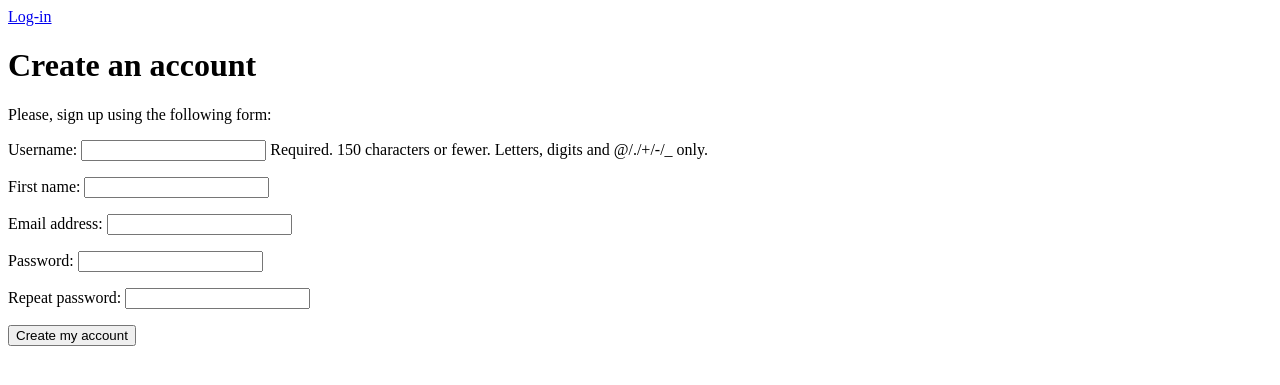
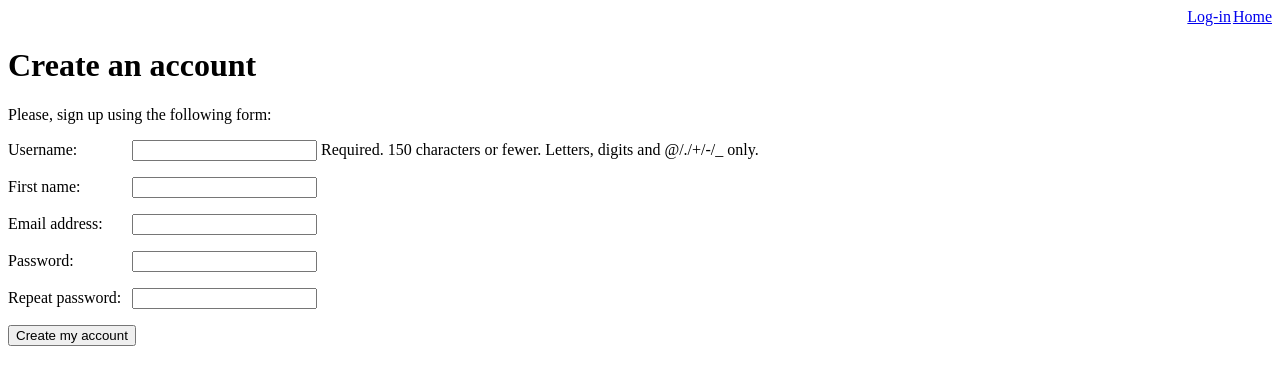
Before and after one commit to russell-warlow/weather_app, a Django app: page /register/ in a window 1280 px wide. Shown: the top 385 px of the page. Run offline with Django 5.2, Linux system fonts and the light colour scheme; parts of the project's set-up code (start-up, migrations or seed data) failed here and were passed over.

Commit message:
fixed issue with associating session data with a user; small UI improvements, re-direct to main page after logout, going to coordinate on map upon clicking peak dropdown, associating main css with base html so it's extended to all inheritors

```diff
--- a/weather/static/weather/css/main.css
+++ b/weather/static/weather/css/main.css
@@ -88,10 +88,15 @@
 }
 
 .collapsible {
+  display: flex;
+  align-items: center;
+  justify-content: center;
+  text-align: center;
   background-color: #eee;
   cursor: pointer;
   border: 1px solid;
   font-size: 14px;
+  width: 1.5em;
 }
 
 .content {
@@ -100,7 +105,8 @@
 
 .header {
   display: flex;
-  justify-content: space-between;
+  justify-content: flex-end;
+  gap: 2px;
 }
 
 .accounts {
@@ -112,16 +118,15 @@
   background: none;
   border: none;
   color: #007bff;
-  text-decoration: underline;
+  /* text-decoration: underline;  */
   cursor: pointer;
   padding: 0;
   font-size: 1em;
 }
 
 .progress-bar {
-  /* somehow not used or overriden ... ?
-  width: 100px; */
-
+  /* somehow not used or overriden ... ? */
+  width: 30em;
   height: .25em;
   background-color: lightskyblue;
   border-radius: 1.5em;
@@ -141,3 +146,22 @@
   align-items: center;
   width: 150px;
 }
+
+.remove {
+  display: flex;
+  align-items: center;
+  justify-content: center;
+  text-align: center;
+  width: 1.5em;
+}
+
+/* aligning django generated form fields */
+label[for="id_username"],
+label[for="id_first_name"],
+label[for="id_email"],
+label[for="id_password"],
+label[for="id_password2"]
+{
+  display: inline-flex;
+  width: 7.5em;
+}
--- a/weather/templates/base.html
+++ b/weather/templates/base.html
@@ -1,5 +1,5 @@
 <!DOCTYPE html>
-<!-- NOTE: this needs to be updated later -->
+{% load static %}
 <html lang="en">
   <head>
     <meta name="keywords" />
@@ -10,10 +10,12 @@
     </title>
     {% block extra_head %}
     {% endblock extra_head %}
+    <link rel="stylesheet"
+          type="text/css"
+          href="{% static 'weather/css/main.css' %}">
   </head>
   <body>
-    <div id="header">
-      <span class="user">
+    <div class="header">
       {% if request.user.is_authenticated %}
         Hello {{ request.user.first_name|default:request.user.username }}!
         <a href="{% url 'dashboard' %}">Dashboard</a>
@@ -23,16 +25,9 @@
         </form>
       {% else %}
         <a href="{% url "login" %}">Log-in</a>
+        <a href="{% url "map" %}">Home</a>
       {% endif %}
-      </span>
     </div>
-    {% if not request.user.is_authenticated %}
-      {% if coordinates|length > 0 %}
-        <div class="alert">
-          You must <a href="{% url 'login' %}">log in</a> to save your changes.
-        </div>
-      {% endif %}
-    {% endif %}
     <div id="content">
       {% block content %}
       {% endblock content %}
--- a/weather/templates/weather/map.html
+++ b/weather/templates/weather/map.html
@@ -8,12 +8,9 @@
         href="https://unpkg.com/leaflet@1.9.4/dist/leaflet.css"
         integrity="sha256-p4NxAoJBhIIN+hmNHrzRCf9tD/miZyoHS5obTRR9BMY="
         crossorigin="" />
-  <link rel="stylesheet"
-        type="text/css"
-        href="{% static 'weather/css/main.css' %}">
 {% endblock extra_head %}
 {% block content %}
-  <h1>Weather Tracker</h1>
+  <h1>Point Forecast Weather Tracker</h1>
   <form id="search-form">
     <input id="search-input" type="text" placeholder="Search by peak name ...">
     <button id="search-button" type="submit">Search</button>
--- a/weather/urls.py
+++ b/weather/urls.py
@@ -16,7 +16,7 @@ from .views import (
 )
 
 urlpatterns = [
-    path("map/", map_view, name="map"),
+    path("", map_view, name="map"),
     path("add_coordinate/", add_coordinate, name="add_coordinate"),
     path("add_forecast/", add_forecast, name="add_forecast"),
     path("search/", search, name="search"),
--- a/weather/views.py
+++ b/weather/views.py
@@ -24,26 +24,17 @@ import pdb
 # NOTE: why need this decorator?
 @ensure_csrf_cookie
 def map_view(request):
-    # records = Coordinate.objects.all()
-    # coordinates = [
-    #     {"latitude": i.latitude, "longitude": i.longitude, "pk": i.pk}
-    #     for i in records
-    # ]
     coordinates = {}
-    # maybe check if user is logged in, if so then pull from that
-    # if not then pull from session?
     if request.user.is_authenticated:
-        # preserve order?
         coordinates = Coordinate.objects.filter(user=request.user).order_by(
             "date_created"
         )
     else:
-        # how pull from session?
-        # maybe update the session key in add_coordinate
-        coordinates = Coordinate.objects.filter(
-            session_key=request.session.session_key
-        ).order_by("date_created")
-
+        session_key = request.session.session_key
+        if session_key is not None:
+            coordinates = Coordinate.objects.filter(
+                session_key=request.session.session_key
+            ).order_by("date_created")
     context = {
         "coordinates": [
             {
@@ -72,31 +63,21 @@ def user_login(request):
                     # find all the coordinates associated with this session id
                     # add coordinate if coordinate not already in user's list
                     session_key = request.session.session_key
-                    pdb.set_trace()
                     login(request, user)
-                    print("old session key: ")
-                    print(session_key)
-
-                    session_coordinates = Coordinate.objects.filter(
-                        session_key=session_key
-                    )
-
-                    print("session_coordinates: ")
-                    print(session_coordinates)
-
-                    pdb.set_trace()
-                    for coord in session_coordinates:
-                        exists = Coordinate.objects.filter(
-                            user__username=user,
-                            latitude=coord.latitude,
-                            longitude=coord.longitude,
+                    if session_key is not None:
+                        session_coordinates = Coordinate.objects.filter(
+                            session_key=session_key
                         )
-                        if not exists:
-                            pdb.set_trace()
-                            coord.user = user
-                            coord.session_key = None
-                            coord.save(update_fields=["user", "session_key"])
-
+                        for coord in session_coordinates:
+                            exists = Coordinate.objects.filter(
+                                user__username=user,
+                                latitude=coord.latitude,
+                                longitude=coord.longitude,
+                            )
+                            if not exists:
+                                coord.user = user
+                                coord.session_key = None
+                                coord.save(update_fields=["user", "session_key"])
                     return redirect("map")
                 else:
                     return HttpResponse("Disabled account")
--- a/weather_app/settings.py
+++ b/weather_app/settings.py
@@ -155,7 +155,8 @@ CELERY_BEAT_SCHEDULE = {
 DATA_UPLOAD_MAX_NUMBER_FIELDS = 10000
 # leading slash required for redirect to a path appended to domain root
 # otherwise redirected to path appended to the current url, i.e. relative path
-LOGIN_REDIRECT_URL = "/map"
+LOGIN_REDIRECT_URL = "/"
+LOGOUT_REDIRECT_URL = "/"
 LOGIN_URL = "login"
 LOGOUT_URL = "logout"
 EMAIL_BACKEND = "django.core.mail.backends.console.EmailBackend"
```
Also changed, not shown: weather/static/weather/js/main.js (+17 -0 lines). Lines whose indentation alone changed are shown as unchanged.
